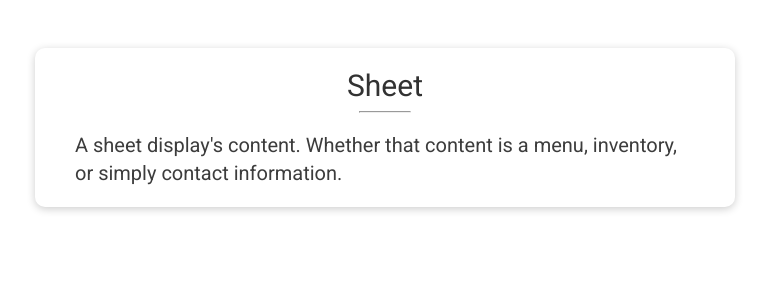
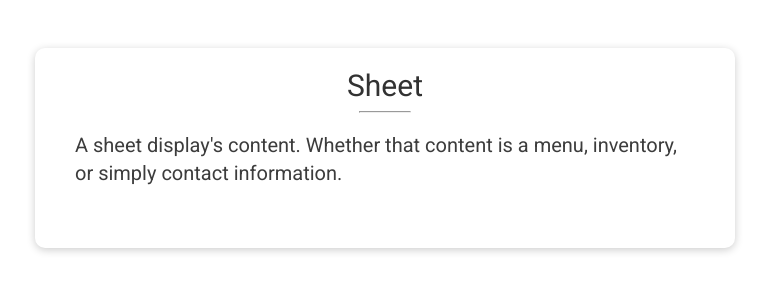
Before and after one commit to joshtgill/pages-web, a Django app: page /create/builder/ in a window 1280 px wide. Shown: the part 174-474 px from the top of the page, without its empty margins (255-1024 px from the left). Run offline with Django 3.2, Linux system fonts and the light colour scheme; data comes from the database, SQL or seed files in the repository.

Commit message:
Correct minor builder spacing

```diff
--- a/builder/static/scripts/page.js
+++ b/builder/static/scripts/page.js
@@ -5,7 +5,8 @@ function displayEmptySheetItem()
     var item = document.createElement('div');
     item.className = 'item';
 
-    item.appendChild(document.createElement('hr'));
+    if (items.childElementCount)
+        item.appendChild(document.createElement('hr'));
 
     idInput = document.createElement('input');
     idInput.className = 'hidden';
--- a/builder/static/styles/builder.css
+++ b/builder/static/styles/builder.css
@@ -28,6 +28,7 @@
 .content .pages a .page {
     width: 90vw;
     max-width: 700px;
+    height: 200px;
     display: flex;
     flex-direction: column;
     margin: 1vh 0 1vh 0;
```
